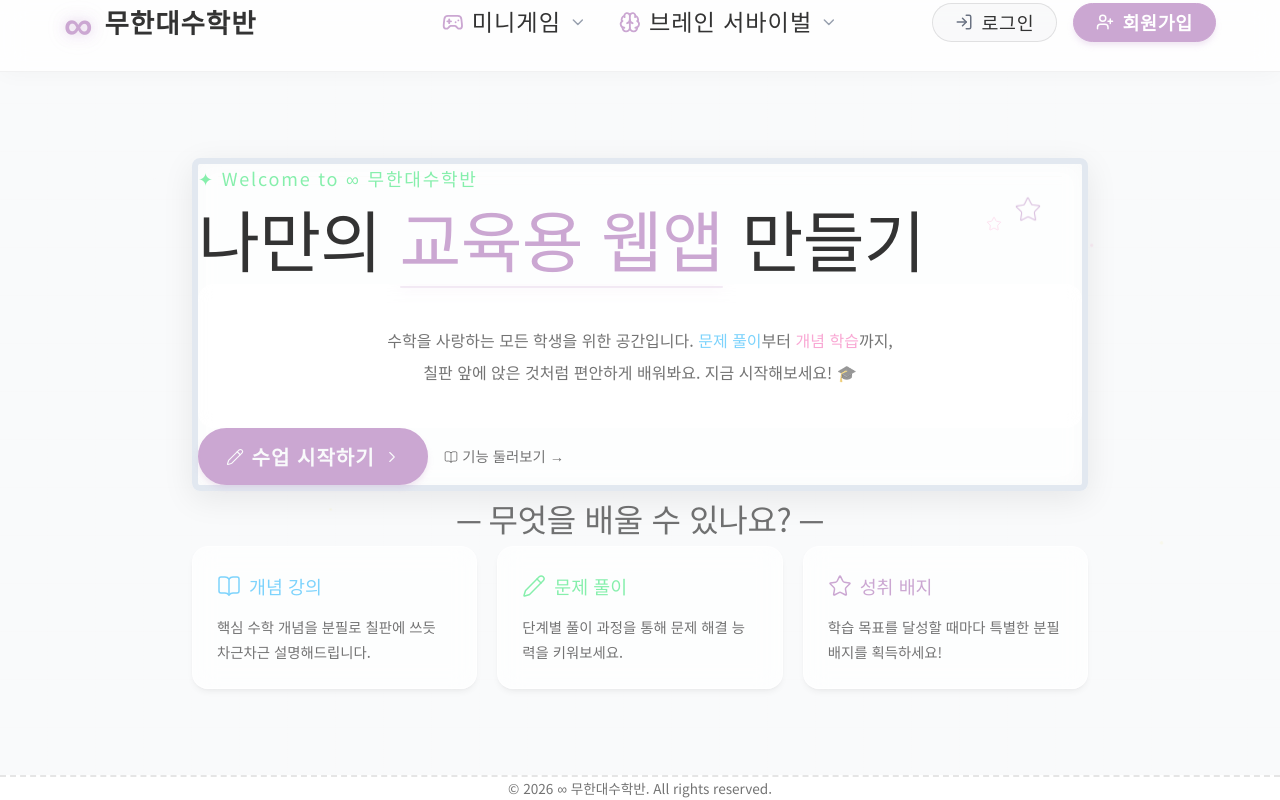
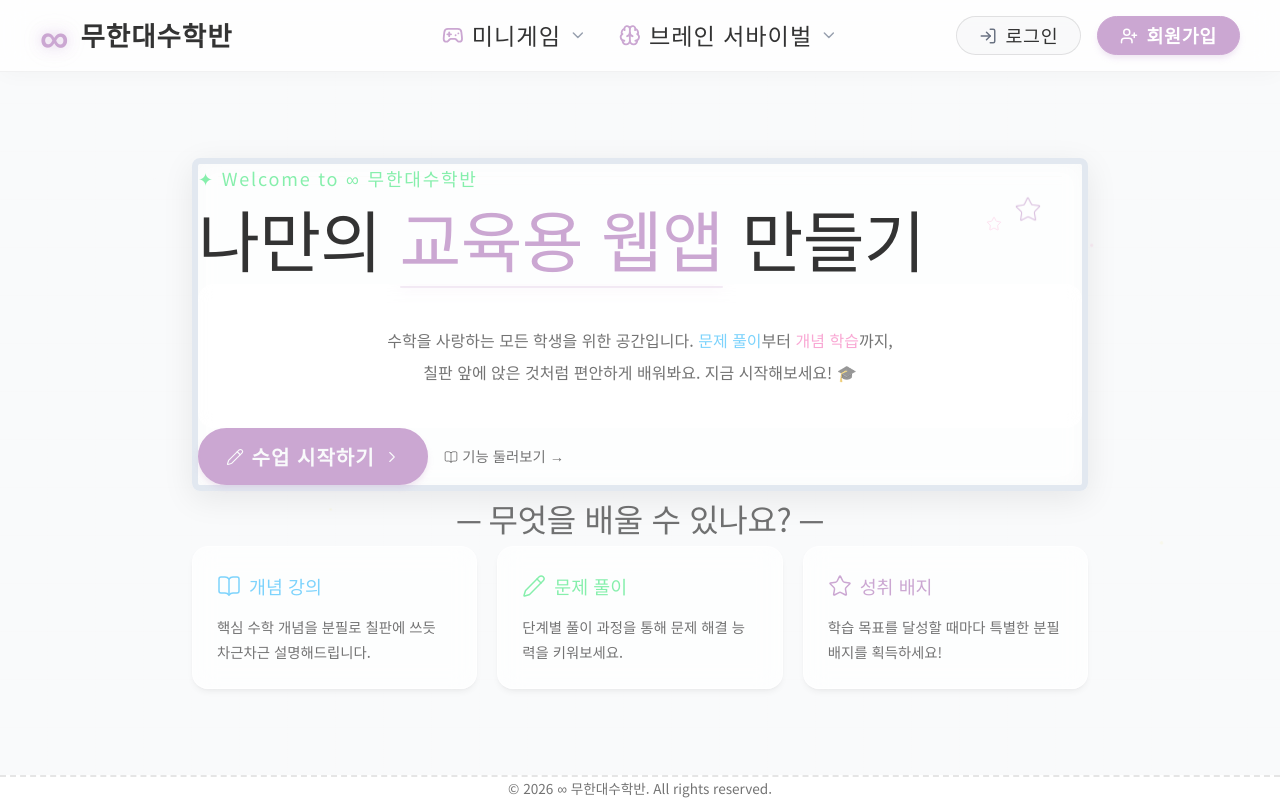
Before and after one commit to rlawlsdnjs78-infinity/infinitymath, a Next.js app: page / in a window 1280 px wide. Built offline with nearby package versions, Linux system fonts and the light colour scheme; a web font is replaced by a local one.

Commit message:
UI: Make header 100% width with exact 2.5rem padding on both sides

```diff
--- a/src/app/components/Header.tsx
+++ b/src/app/components/Header.tsx
@@ -32,13 +32,8 @@ export default function Header() {
         borderBottom: "1px solid rgba(0, 0, 0, 0.05)",
         boxShadow: "0 4px 20px -2px rgba(0, 0, 0, 0.03)",
         minHeight: "72px",
-      }}
-    >
-      <div
-        className="w-full px-6 md:px-12 relative"
-        style={{
-          maxWidth: "1152px",
-          margin: "0 auto",
+        paddingLeft: "2.5rem",
+        paddingRight: "2.5rem",
         display: "flex",
         alignItems: "center",
         justifyContent: "space-between"
@@ -89,7 +84,6 @@ export default function Header() {
         <div className="flex items-center gap-4 z-10">
           <NavMenu mode="auth" />
         </div>
-      </div>
       </header>
   );
 }
```
Lines whose indentation alone changed are shown as unchanged.
